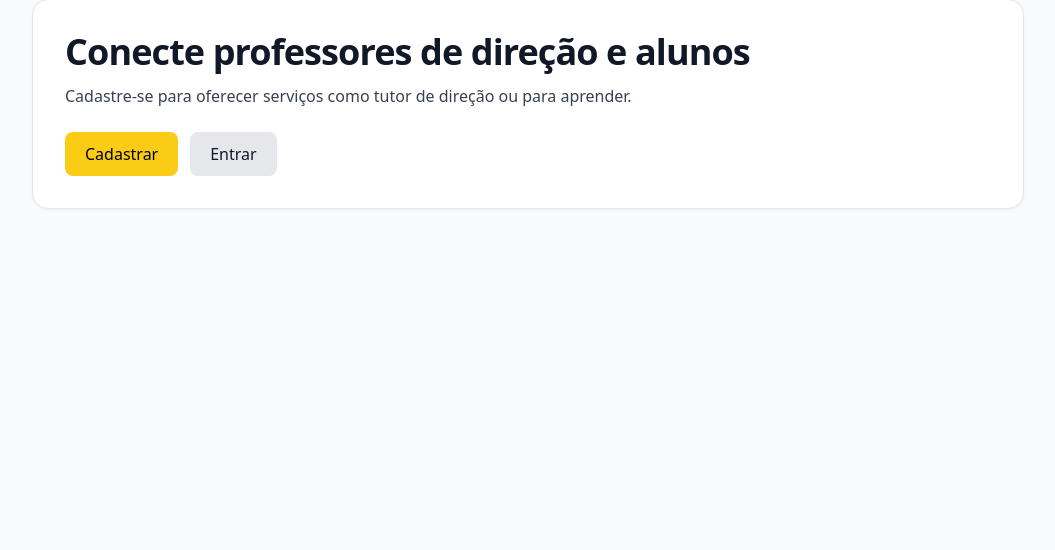
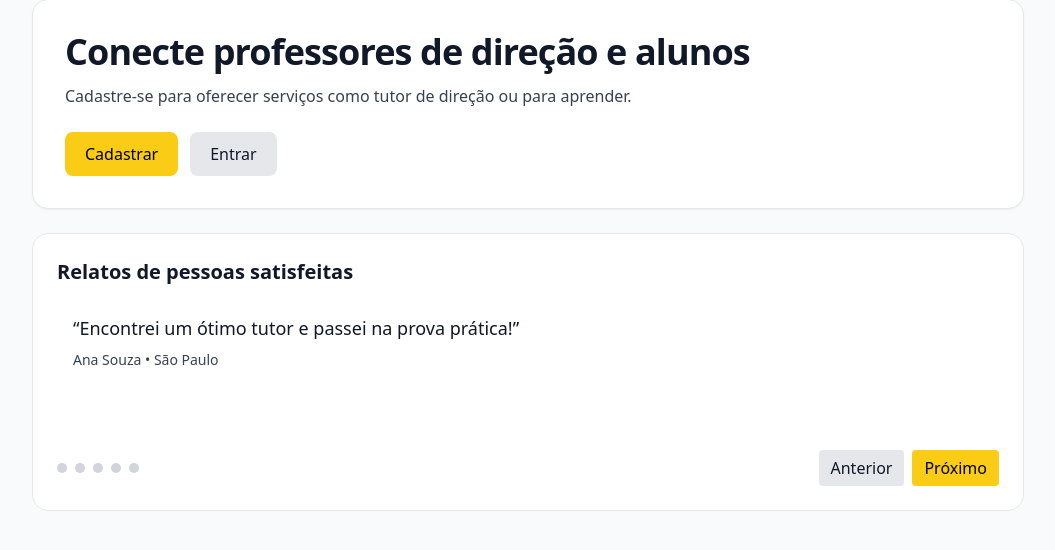
Before and after one commit to cauecrb/habilita, a Flask app: page / in a window 1280 px wide. Shown: the part 98-648 px from the top of the page, without its empty margins (112-1167 px from the left). Run offline with Flask 3, Linux system fonts and the light colour scheme; some libraries are stand-ins or nearby versions.

Commit message:
feat(home): carrossel de relatos na página inicial

```diff
--- a/app/main/routes.py
+++ b/app/main/routes.py
@@ -6,7 +6,14 @@
 
 @main_bp.route("/")
 def index():
-    return render_template("index.html")
+    testimonials = [
+        {"name": "Ana Souza", "city": "São Paulo", "text": "Encontrei um ótimo tutor e passei na prova prática!"},
+        {"name": "Carlos Pereira", "city": "Curitiba", "text": "Aulas claras e objetivas, evoluí muito em poucas semanas."},
+        {"name": "Mariana Lima", "city": "Belo Horizonte", "text": "Plataforma simples, consegui agendar e aprender no meu ritmo."},
+        {"name": "João Santos", "city": "Rio de Janeiro", "text": "O professor foi paciente e as dicas fizeram toda a diferença."},
+        {"name": "Fernanda Alves", "city": "Porto Alegre", "text": "Preço justo e qualidade excelente, recomendo!"},
+    ]
+    return render_template("index.html", testimonials=testimonials)
 
 @main_bp.route("/profile")
 @login_required
--- a/app/templates/index.html
+++ b/app/templates/index.html
@@ -13,5 +13,51 @@
         <a class="mt-6 inline-block px-5 py-2.5 bg-yellow-400 text-black rounded-lg font-medium hover:bg-yellow-300 transition" href="{{ url_for('main.profile') }}">Ir para o perfil</a>
       {% endif %}
     </div>
+    <div class="rounded-2xl bg-white p-6 border border-gray-200">
+      <h2 class="text-xl font-semibold mb-3">Relatos de pessoas satisfeitas</h2>
+      <div id="carousel" class="relative">
+        <div class="overflow-hidden rounded-xl">
+          <div class="min-h-[140px]">
+            {% for t in testimonials %}
+            <div class="slide {% if loop.index0 != 0 %}hidden{% endif %}">
+              <div class="p-4">
+                <p class="text-gray-900 text-lg">“{{ t.text }}”</p>
+                <div class="mt-2 text-sm text-gray-700">{{ t.name }} • {{ t.city }}</div>
+              </div>
+            </div>
+            {% endfor %}
+          </div>
+        </div>
+        <div class="flex items-center justify-between mt-3">
+          <div class="flex items-center gap-2">
+            {% for t in testimonials %}
+            <button class="dot h-2.5 w-2.5 rounded-full bg-gray-300" data-idx="{{ loop.index0 }}"></button>
+            {% endfor %}
+          </div>
+          <div class="flex items-center gap-2">
+            <button id="prev" class="px-3 py-1.5 bg-gray-200 text-gray-900 rounded hover:bg-gray-300 transition">Anterior</button>
+            <button id="next" class="px-3 py-1.5 bg-yellow-400 text-black rounded hover:bg-yellow-300 transition">Próximo</button>
+          </div>
+        </div>
+      </div>
+    </div>
   </section>
+  <script>
+    const slides = Array.from(document.querySelectorAll('#carousel .slide'))
+    const dots = Array.from(document.querySelectorAll('#carousel .dot'))
+    let idx = 0
+    function show(i){
+      slides.forEach((s,j)=>{s.classList.toggle('hidden', j!==i)})
+      dots.forEach((d,j)=>{d.classList.toggle('bg-gray-300', j!==i); d.classList.toggle('bg-yellow-400', j===i)})
+      idx = i
+    }
+    function next(){ show((idx+1)%slides.length) }
+    function prev(){ show((idx-1+slides.length)%slides.length) }
+    document.getElementById('next').addEventListener('click', next)
+    document.getElementById('prev').addEventListener('click', prev)
+    dots.forEach(d=>d.addEventListener('click', e=>show(parseInt(e.currentTarget.dataset.idx))))
+    let timer = setInterval(next, 5000)
+    document.getElementById('carousel').addEventListener('mouseenter', ()=>clearInterval(timer))
+    document.getElementById('carousel').addEventListener('mouseleave', ()=>{timer = setInterval(next, 5000)})
+  </script>
 {% endblock %}
```
